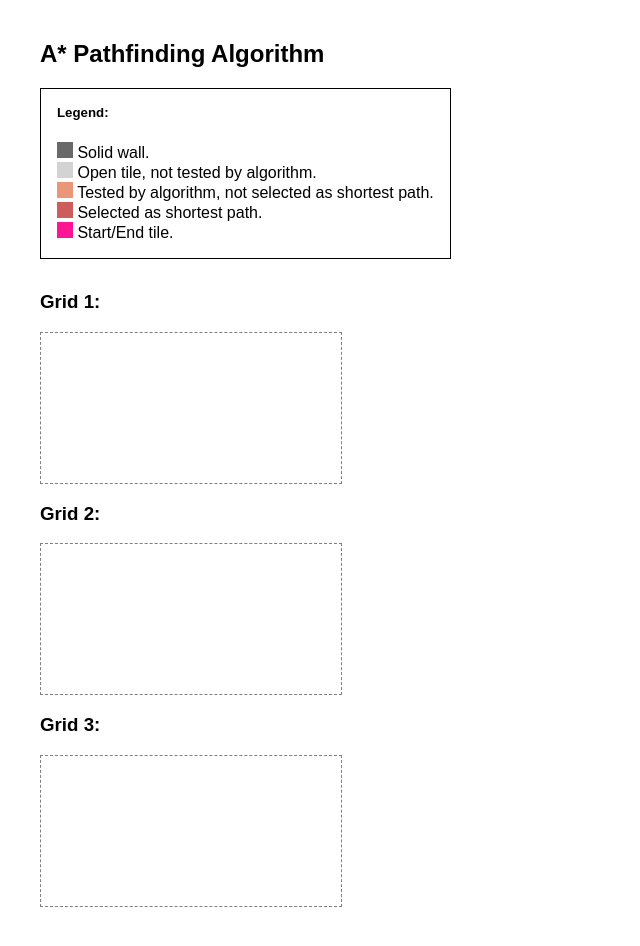
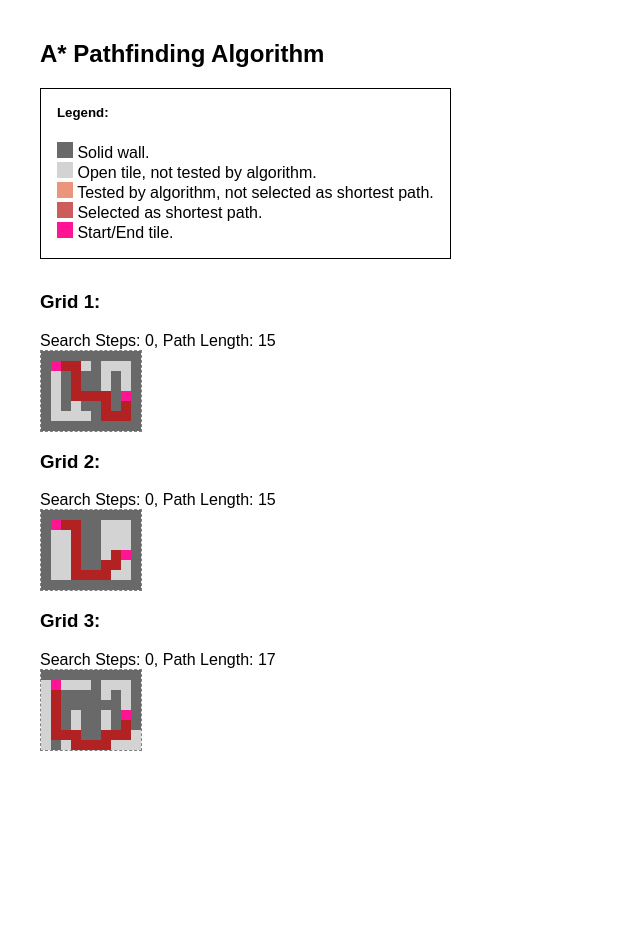
Before and after one commit to rkettering/a_star_js, a plain HTML site: page a_star_short.html in a window 1280 px wide. Shown: the whole page, without its empty margins (0-640 px from the left). After the commit the page ends 800 px from the top, so only its background shows below. Drawn offline with nearby package versions, Linux system fonts and the light colour scheme.

Commit message:
Adding in display of the discovered paths.

```diff
--- a/a_star_short.html
+++ b/a_star_short.html
@@ -294,11 +294,17 @@
 						path.push(current_node);
 						current_node = came_from[current_node];
 					}
+					path.push(start_node);
 					return path;
 				}
 
 				console.warn( reconstruct_path(came_from, tuple_to_addr(_start_coords), tuple_to_addr(_end_coords) ) )
 //				console.warn( came_from, costs_so_far );
+
+				return {
+					successful_path: reconstruct_path(came_from, tuple_to_addr(_start_coords), tuple_to_addr(_end_coords) ),
+					discarded_nodes: []
+				};
 
 			}
 
@@ -405,13 +411,19 @@
 // 				var data1 = breadth_first_search(node_graph1, {x: 1, y: 1}, {x: 8, y: 4});
 // 				var data2 = breadth_first_search(node_graph2, {x: 1, y: 1}, {x: 8, y: 4});
 // 				var data3 = breadth_first_search(node_graph3, {x: 1, y: 1}, {x: 8, y: 4});
-				var data4 = a_star_search(node_graph1, {x: 1, y: 1}, {x: 8, y: 4});
+				var data1 = a_star_search(node_graph1, {x: 1, y: 1}, {x: 8, y: 4});
+				var data2 = a_star_search(node_graph2, {x: 1, y: 1}, {x: 8, y: 4});
+				var data3 = a_star_search(node_graph3, {x: 1, y: 1}, {x: 8, y: 4});
 
 				//console.log( data1.successful_path );
 				//console.log( data2.successful_path );
 				//console.log( data3.successful_path );
 
 				//console.log( node_has_any_open_leaves(node_graph1, "3,4", successful_path1) );
+
+ 				render_map( grid1, data1.successful_path, data1.discarded_nodes, '#canvas1', '#grid1info');
+ 				render_map( grid2, data2.successful_path, data2.discarded_nodes, '#canvas2', '#grid2info');
+ 				render_map( grid3, data3.successful_path, data3.discarded_nodes, '#canvas3', '#grid3info');
 
 
 // 				render_map( grid1, data1.successful_path, data1.discarded_nodes, '#canvas1', '#grid1info');
```
